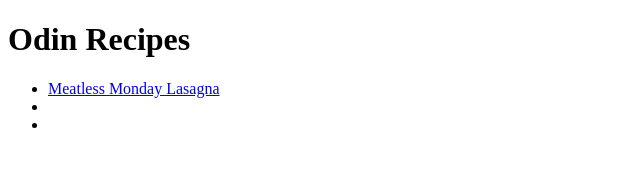
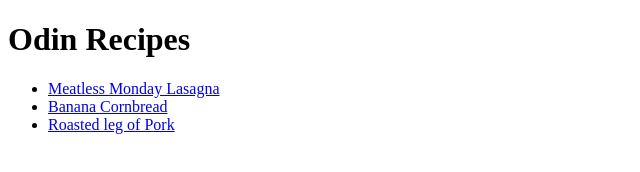
Before and after one commit to Faustin-king/odin-recipes, a plain HTML site: page index.html in a window 1280 px wide. Shown: the whole page, without its empty margins (0-640 px from the left). Drawn offline with Linux system fonts and the light colour scheme.

Commit message:
Add two recipe links

```diff
--- a/index.html
+++ b/index.html
@@ -10,8 +10,8 @@
     <h1>Odin Recipes</h1>
     <ul>
         <li><a href="recipes/lasagna.html">Meatless Monday Lasagna</a></li>
-        <li></li>
-        <li></li>
+        <li><a href="recipes/Banana-cornbread.html">Banana Cornbread</a></li>
+        <li><a href="recipes/Roasted-leg.html">Roasted leg of Pork</a></li>
     </ul>
 
 </body>
```
